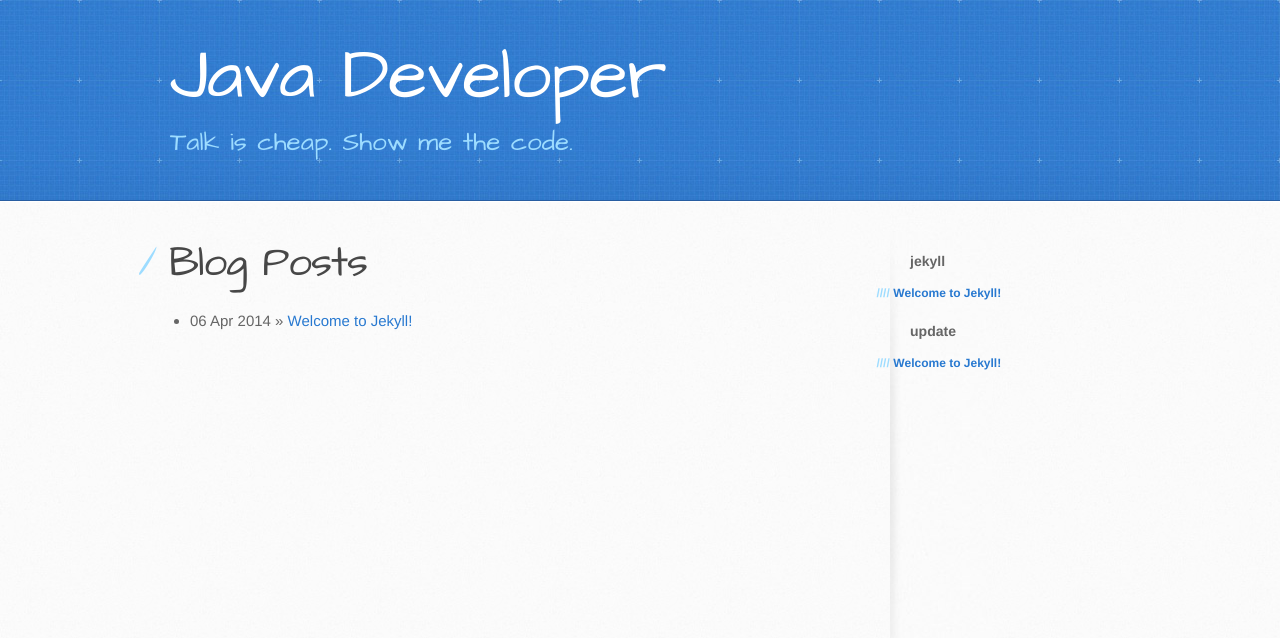
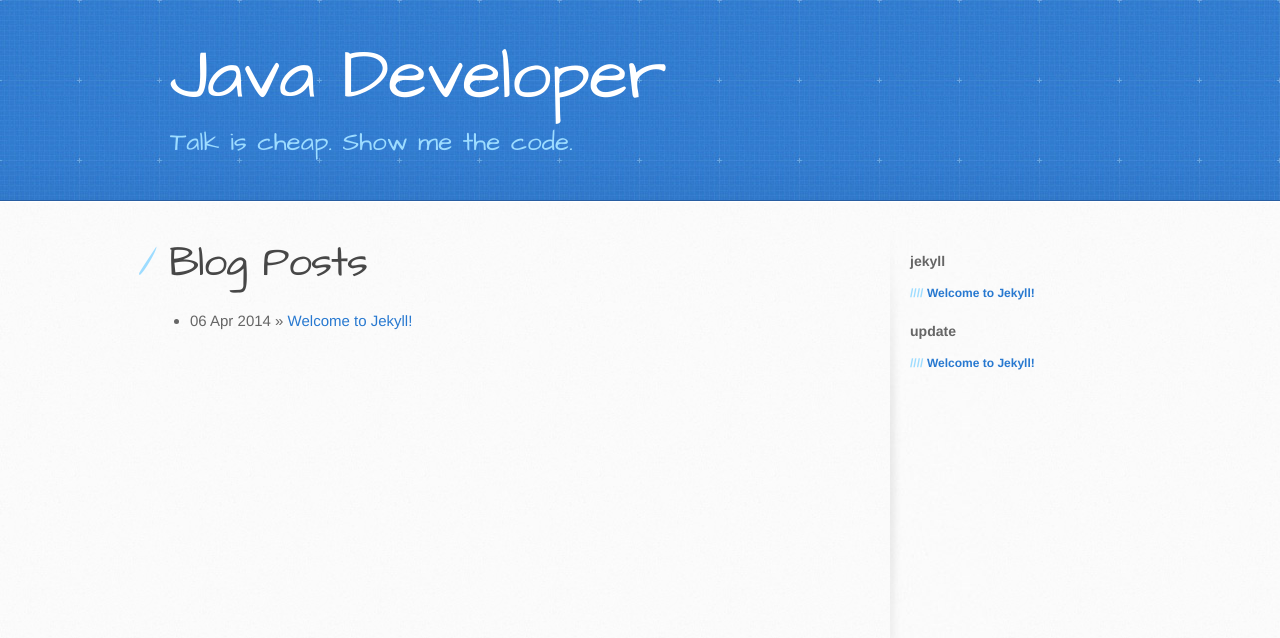
Before and after one commit to jaepils/jaepils.github.io, a Jekyll site: the page built from index.html, in a window 1280 px wide. Shown: the top 638 px of the page. Built offline with Jekyll 4.4.1, drawn with Linux system fonts in a browser that asks for light colours.

Commit message:
h4 before css 수정

```diff
--- a/stylesheets/stylesheet.css
+++ b/stylesheets/stylesheet.css
@@ -672,7 +672,7 @@ form {
 
 h4:before {
   padding-right: 0.3em;
-  margin-left: -2.8em;
+  /*margin-left: -2.8em;*/
   content: "////";
   color: #9ddcff;
 }
```
